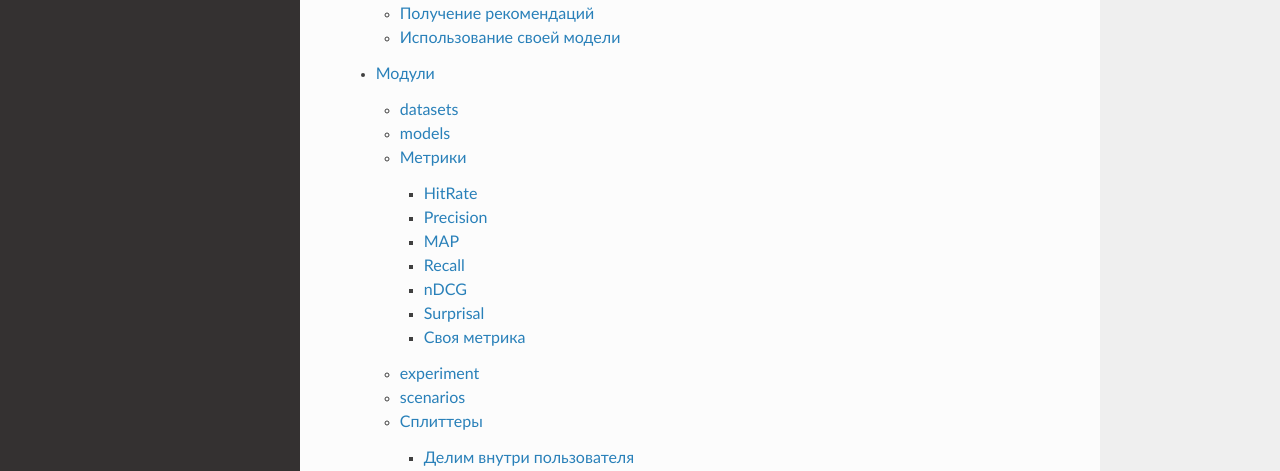
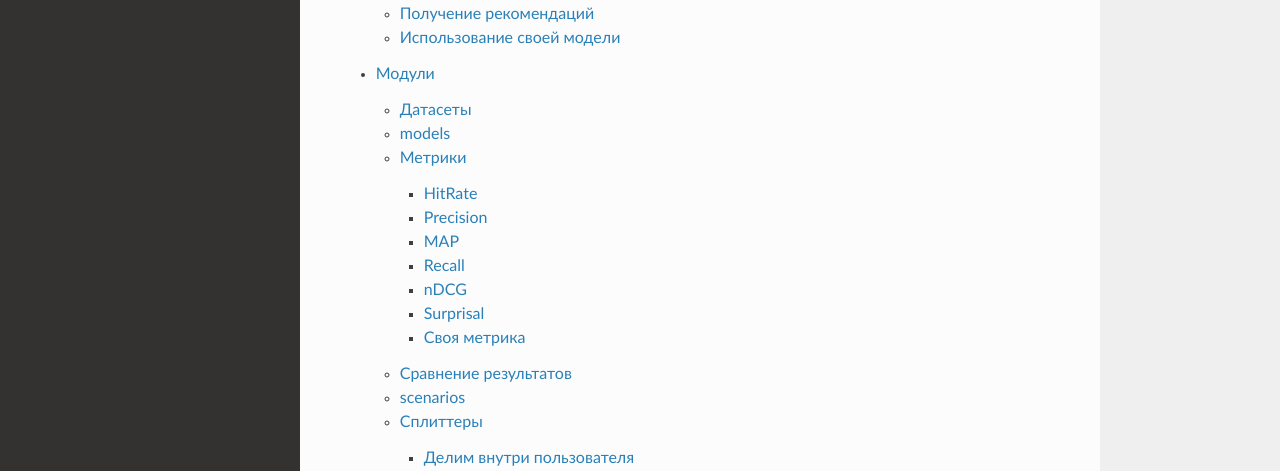
Before and after one commit to sb-ai-lab/RePlay, a Sphinx documentation site: the page built from docs/index.rst, in a window 1280 px wide and 1238 px high. Shown: the part 362-833 px from the top of the window. Built offline with Sphinx 7.4.7 and the Read the Docs theme 2.0.0, drawn with Linux system fonts in a browser that asks for light colours.

Commit message:
перевод на русский

```diff
--- a/docs/pages/modules/datasets.rst
+++ b/docs/pages/modules/datasets.rst
@@ -1,4 +1,4 @@
-datasets
+Датасеты
 ========
 
 .. automodule:: sponge_bob_magic.datasets
--- a/docs/pages/modules/experiment.rst
+++ b/docs/pages/modules/experiment.rst
@@ -1,5 +1,5 @@
-experiment
-===========
+Сравнение результатов
+======================
 
 .. autoclass:: sponge_bob_magic.experiment.Experiment
    :members:
```
